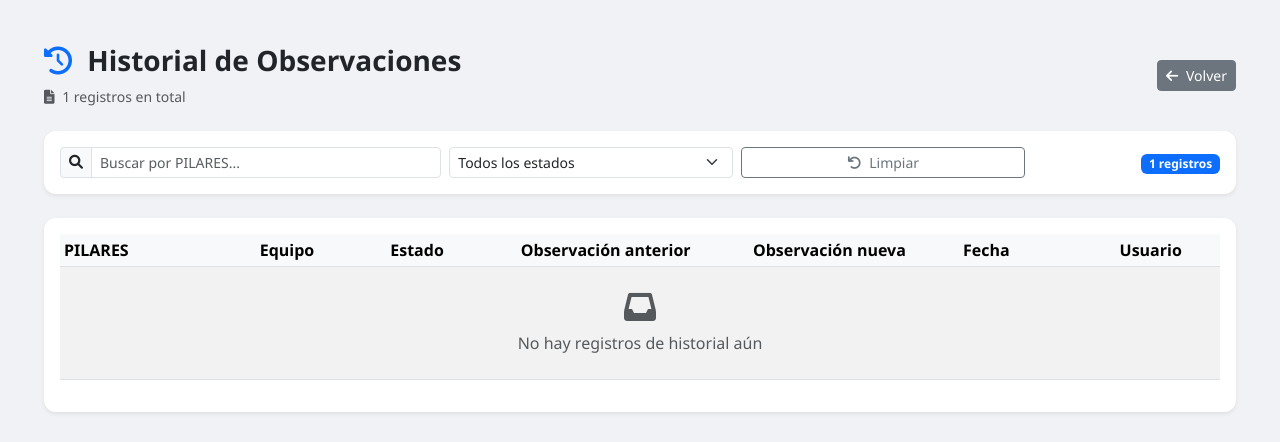
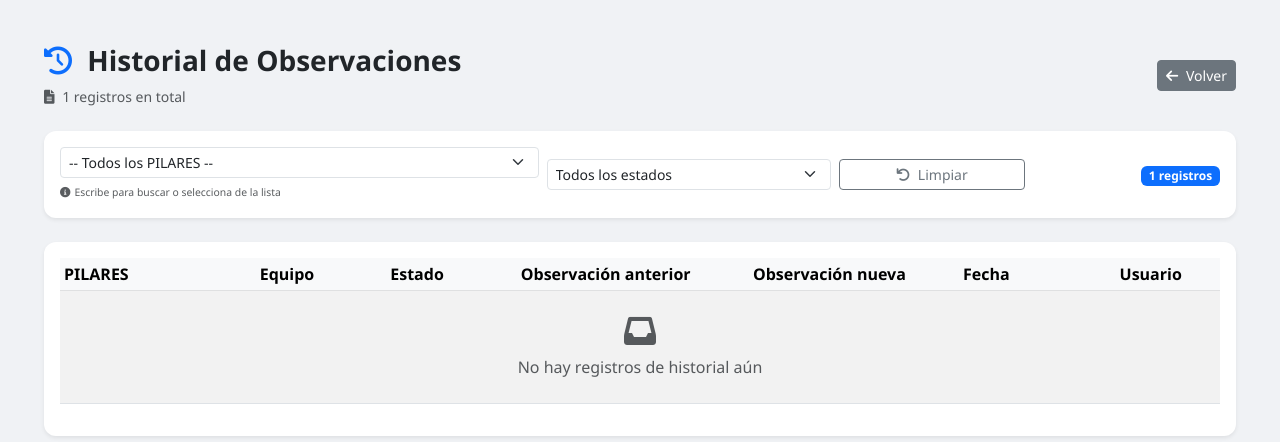
Before and after one commit to Erick25edc/panel-pilares, a Django app: page /historial/ in a window 1280 px wide. Shown: the part 96-538 px from the top of the page. Run offline with Django 5.2, Linux system fonts and the light colour scheme; data comes from the database, SQL or seed files in the repository; tables that the repository leaves empty hold one stand-in row (values such as "Sample post").

Commit message:
Update historial_general.html

```diff
--- a/pilares/templates/pilares/historial_general.html
+++ b/pilares/templates/pilares/historial_general.html
@@ -21,15 +21,21 @@
         </a>
     </div>
 
-    <!-- Filtros (opcional - mejora la experiencia) -->
+    <!-- Filtros con SELECT + AUTOCOMPLETADO -->
     <div class="card shadow-sm mb-3 mb-md-4">
         <div class="card-body p-2 p-md-3">
             <div class="row g-2 align-items-center">
-                <div class="col-12 col-md-4">
-                    <div class="input-group input-group-sm">
-                        <span class="input-group-text"><i class="fas fa-search"></i></span>
-                        <input type="text" id="filtroHistorial" class="form-control"
-                               placeholder="Buscar por PILARES...">
+                <div class="col-12 col-md-5">
+                    <div class="position-relative">
+                        <select id="filtroPilaresSelect" class="form-select form-select-sm" style="width: 100%;">
+                            <option value="">-- Todos los PILARES --</option>
+                            {% for p in pilares_list|dictsort:"clave_id" %}
+                            <option value="{{ p.nombre|lower }}">{{ p.clave_id }} - {{ p.nombre }}</option>
+                            {% endfor %}
+                        </select>
+                        <small class="text-muted" style="font-size: 0.65rem;">
+                            <i class="fas fa-info-circle me-1"></i>Escribe para buscar o selecciona de la lista
+                        </small>
                     </div>
                 </div>
                 <div class="col-6 col-md-3">
@@ -41,12 +47,12 @@
                         <option value="CERRADA">⚫ Cerrada</option>
                     </select>
                 </div>
-                <div class="col-6 col-md-3">
+                <div class="col-3 col-md-2">
                     <button id="btnLimpiarFiltros" class="btn btn-outline-secondary btn-sm w-100">
                         <i class="fas fa-undo me-1"></i> Limpiar
                     </button>
                 </div>
-                <div class="col-12 col-md-2 text-md-end">
+                <div class="col-3 col-md-2 text-md-end">
                     <span class="badge bg-primary" id="contadorRegistros">{{ total }} registros</span>
                 </div>
             </div>
@@ -76,7 +82,7 @@
                         </thead>
                         <tbody id="tablaHistorialBody">
                             {% for h in historial %}
-                            <tr data-pilares="{{ h.pilares.nombre|lower }}" data-estado="{{ h.estado_nuevo }}">
+                            <tr data-pilares="{{ h.pilares.nombre|lower }}" data-estado="{{ h.estado_nuevo }}" data-clave="{{ h.pilares.clave_id|lower }}">
                                 <td>
                                     <strong>{{ h.pilares.nombre }}</strong>
                                     <br><small class="text-muted">{{ h.pilares.clave_id }}</small>
@@ -114,7 +120,7 @@
             <!-- ============ VISTA MÓVIL (tarjetas) ============ -->
             <div class="d-md-none" id="vistaMovilHistorial">
                 {% for h in historial %}
-                <div class="card mb-2 shadow-sm historial-card" data-pilares="{{ h.pilares.nombre|lower }}" data-estado="{{ h.estado_nuevo }}">
+                <div class="card mb-2 shadow-sm historial-card" data-pilares="{{ h.pilares.nombre|lower }}" data-estado="{{ h.estado_nuevo }}" data-clave="{{ h.pilares.clave_id|lower }}">
                     <div class="card-body py-2 px-3">
                         <div class="d-flex justify-content-between align-items-start">
                             <div>
@@ -187,7 +193,7 @@
         </div>
     </div>
 
-    <!-- Paginación (opcional - si tienes más de 50 registros) -->
+    <!-- Paginación (opcional) -->
     {% if historial.paginator %}
     <div class="d-flex justify-content-center mt-3">
         <nav aria-label="Navegación de historial">
@@ -209,15 +215,16 @@
 
 <script>
     // ============================================================
-    // FILTROS EN TIEMPO REAL
+    // FILTROS CON SELECT + BUSCADOR
     // ============================================================
-    const filtroPilares = document.getElementById('filtroHistorial');
+    const filtroPilaresSelect = document.getElementById('filtroPilaresSelect');
     const filtroEstado = document.getElementById('filtroEstado');
     const btnLimpiar = document.getElementById('btnLimpiarFiltros');
     const contador = document.getElementById('contadorRegistros');
 
+    // Función para filtrar
     function filtrarHistorial() {
-        const texto = filtroPilares.value.toLowerCase().trim();
+        const textoFiltro = filtroPilaresSelect.value.toLowerCase().trim();
         const estado = filtroEstado.value;
 
         // Para vista escritorio (tabla)
@@ -225,10 +232,14 @@
         let visibles = 0;
 
         filas.forEach(fila => {
-            const pilares = fila.dataset.pilares || '';
+            // Buscar en nombre y clave_id
+            const pilaresNombre = fila.dataset.pilares || '';
+            const claveId = fila.dataset.clave || '';
             const filaEstado = fila.dataset.estado || '';
 
-            const coincideTexto = pilares.includes(texto);
+            const coincideTexto = !textoFiltro ||
+                                  pilaresNombre.includes(textoFiltro) ||
+                                  claveId.includes(textoFiltro);
             const coincideEstado = !estado || filaEstado === estado;
 
             if (coincideTexto && coincideEstado) {
@@ -241,27 +252,40 @@
 
         // Para vista móvil (tarjetas)
         const tarjetas = document.querySelectorAll('#vistaMovilHistorial .historial-card');
+        let visiblesMovil = 0;
         tarjetas.forEach(tarjeta => {
-            const pilares = tarjeta.dataset.pilares || '';
+            const pilaresNombre = tarjeta.dataset.pilares || '';
+            const claveId = tarjeta.dataset.clave || '';
             const tarjetaEstado = tarjeta.dataset.estado || '';
 
-            const coincideTexto = pilares.includes(texto);
+            const coincideTexto = !textoFiltro ||
+                                  pilaresNombre.includes(textoFiltro) ||
+                                  claveId.includes(textoFiltro);
             const coincideEstado = !estado || tarjetaEstado === estado;
 
-            tarjeta.style.display = (coincideTexto && coincideEstado) ? '' : 'none';
+            if (coincideTexto && coincideEstado) {
+                tarjeta.style.display = '';
+                visiblesMovil++;
+            } else {
+                tarjeta.style.display = 'none';
+            }
         });
 
         // Actualizar contador
-        contador.textContent = `${visibles} registros`;
+        const totalVisibles = window.innerWidth < 768 ? visiblesMovil : visibles;
+        contador.textContent = `${totalVisibles} registros`;
     }
 
-    // Eventos de filtro
-    filtroPilares.addEventListener('input', filtrarHistorial);
+    // Evento: cambio en el select
+    filtroPilaresSelect.addEventListener('change', filtrarHistorial);
     filtroEstado.addEventListener('change', filtrarHistorial);
+
+    // Evento: escribir en el select (búsqueda en tiempo real)
+    filtroPilaresSelect.addEventListener('input', filtrarHistorial);
 
     // Limpiar filtros
     btnLimpiar.addEventListener('click', function() {
-        filtroPilares.value = '';
+        filtroPilaresSelect.value = '';
         filtroEstado.value = '';
         filtrarHistorial();
     });
@@ -271,6 +295,36 @@
         const totalFilas = document.querySelectorAll('#tablaHistorialBody tr:not([style*="display: none"])').length;
         if (totalFilas > 0) {
             contador.textContent = `${totalFilas} registros`;
+        }
+    });
+
+    // ============================================================
+    // MEJORA: Auto-seleccionar al escribir (como autocompletado)
+    // ============================================================
+    filtroPilaresSelect.addEventListener('input', function() {
+        const texto = this.value.toLowerCase();
+        const options = this.options;
+        let encontrado = false;
+
+        // Buscar coincidencia en las opciones
+        for (let i = 0; i < options.length; i++) {
+            const optionText = options[i].text.toLowerCase();
+            if (optionText.includes(texto) && texto.length > 0) {
+                // Si encuentra coincidencia, no hace nada (el usuario puede seleccionar)
+                encontrado = true;
+                // Resaltar visualmente la opción
+                options[i].style.backgroundColor = '#e3f2fd';
+            } else {
+                options[i].style.backgroundColor = '';
+            }
+        }
+    });
+
+    // Limpiar resaltado al cambiar
+    filtroPilaresSelect.addEventListener('change', function() {
+        const options = this.options;
+        for (let i = 0; i < options.length; i++) {
+            options[i].style.backgroundColor = '';
         }
     });
 </script>
@@ -314,5 +368,16 @@
     .table-responsive {
         scroll-behavior: smooth;
     }
+
+    /* Estilo para el select con búsqueda */
+    #filtroPilaresSelect {
+        cursor: pointer;
+    }
+    #filtroPilaresSelect option {
+        padding: 4px 8px;
+    }
+    #filtroPilaresSelect option:hover {
+        background-color: #e3f2fd !important;
+    }
 </style>
 {% endblock %}
```
